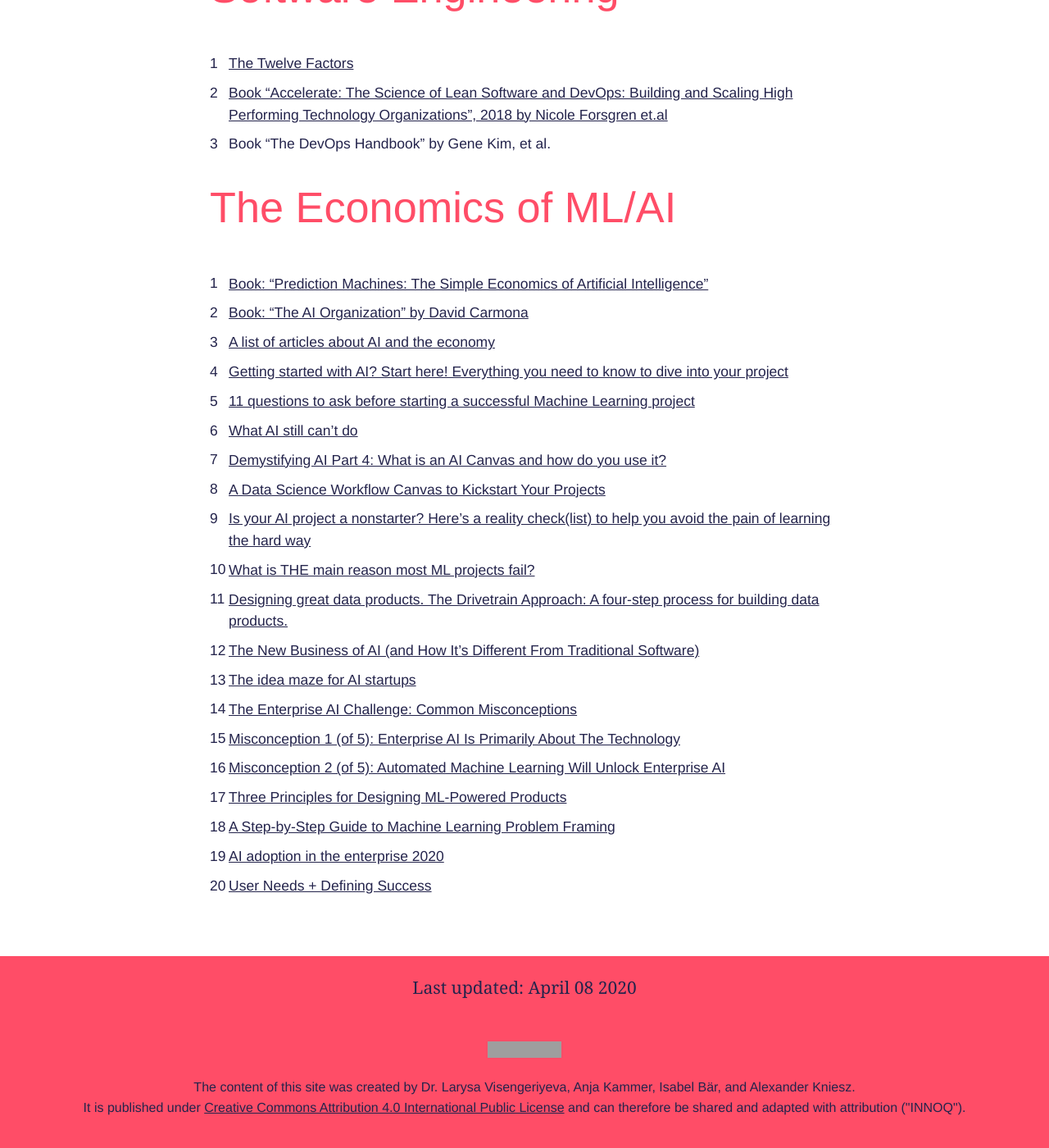
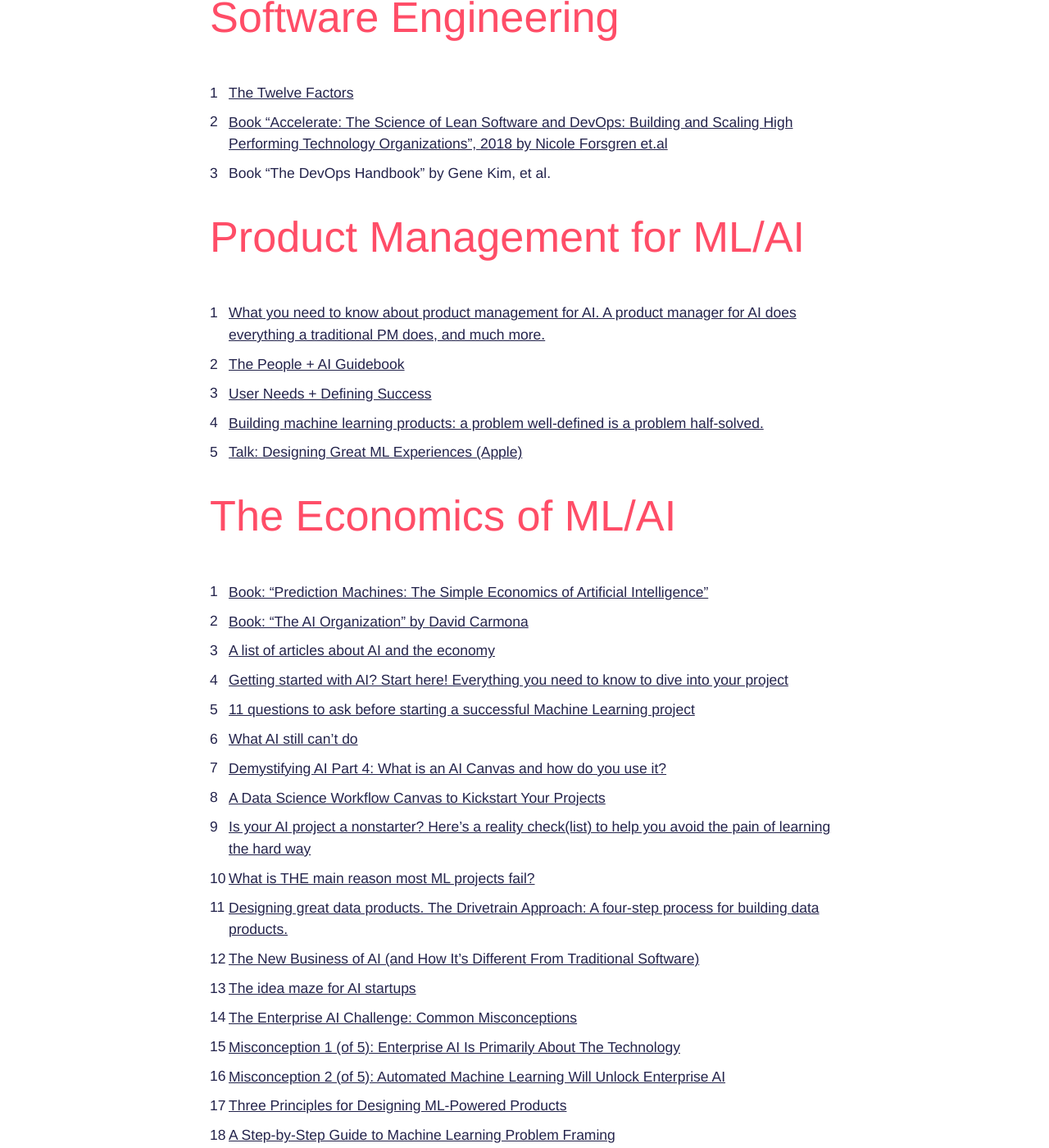
Before and after one commit to innoq/ml-ops.org, a Jekyll site: the page built from content/references.md, in a window 1280 px wide and 1400 px high, scrolled down 5874 px. Shown: the whole window at 82% size. Built offline with Jekyll 4.4.1, drawn with Linux system fonts in a browser that asks for light colours; some web fonts are replaced; some of the changed text lies outside the part shown; grey boxes are pictures that could not be loaded.

Commit message:
new references

```diff
--- a/content/references.md
+++ b/content/references.md
@@ -64,7 +64,9 @@
 36. [Monitoring ML pipelines](https://intothedepthsofdataengineering.wordpress.com/2020/02/13/monitoring-ml-pipelines/)
 37. [Deployment & Explainability of Machine Learning COVID-19 Solutions at Scale with Seldon Core and Alibi](https://github.com/axsaucedo/seldon-core/tree/corona_research_exploration/examples/models/research_paper_classification)
 38. [Demystifying AI Infrastructure](https://gradientflow.com/2020/04/03/demystifying-ai-infrastructure/#more-3609)
-39. [The People + AI Guidebook](https://pair.withgoogle.com/guidebook/)
+39. [Monitoring Machine Learning Models in Production](https://christophergs.com/machine%20learning/2020/03/14/how-to-monitor-machine-learning-models/)
+40. [Organizing machine learning projects: project management guidelines.](https://www.jeremyjordan.me/ml-projects-guide/)
+
 
 
 
@@ -134,6 +136,15 @@
 2. [Book "Accelerate: The Science of Lean Software and DevOps: Building and Scaling High Performing Technology Organizations", 2018 by Nicole Forsgren et.al](https://www.amazon.com/Accelerate-Software-Performing-Technology-Organizations/dp/1942788339)
 3. Book "The DevOps Handbook" by Gene Kim, et al.
 
+# Product Management for ML/AI
+1. [What you need to know about product management for AI. A product manager for AI does everything a traditional PM does, and much more.](https://www.oreilly.com/radar/what-you-need-to-know-about-product-management-for-ai/)
+2. [The People + AI Guidebook](https://pair.withgoogle.com/guidebook/)
+3. [User Needs + Defining Success](https://pair.withgoogle.com/chapter/user-needs/)
+4. [Building machine learning products: a problem well-defined is a problem half-solved.](https://www.jeremyjordan.me/ml-requirements/)
+5. [Talk: Designing Great ML Experiences (Apple)](https://developer.apple.com/videos/play/wwdc2019/803/)
+
+
+
 # The Economics of ML/AI
 1. [Book: "Prediction Machines: The Simple Economics of Artificial Intelligence"](https://www.predictionmachines.ai/)
 2. [Book: "The AI Organization" by David Carmona](https://learning.oreilly.com/library/view/the-ai-organization/9781492057369/)
```
Also changed, not shown: other parts of content/references.md (+0 -1 lines), content/test.md (+1 -1 lines), img/federated-learning.jpg, img/model-on-demand.jpg (added).
